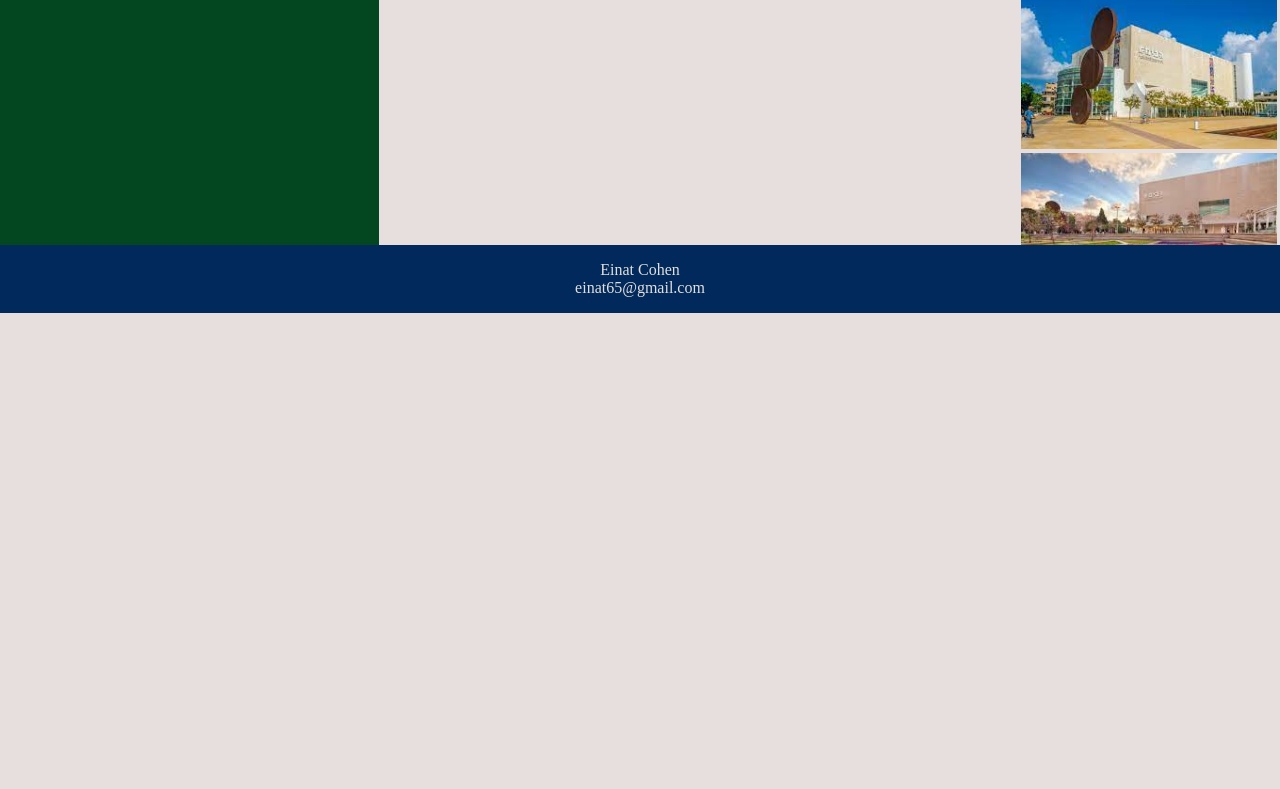
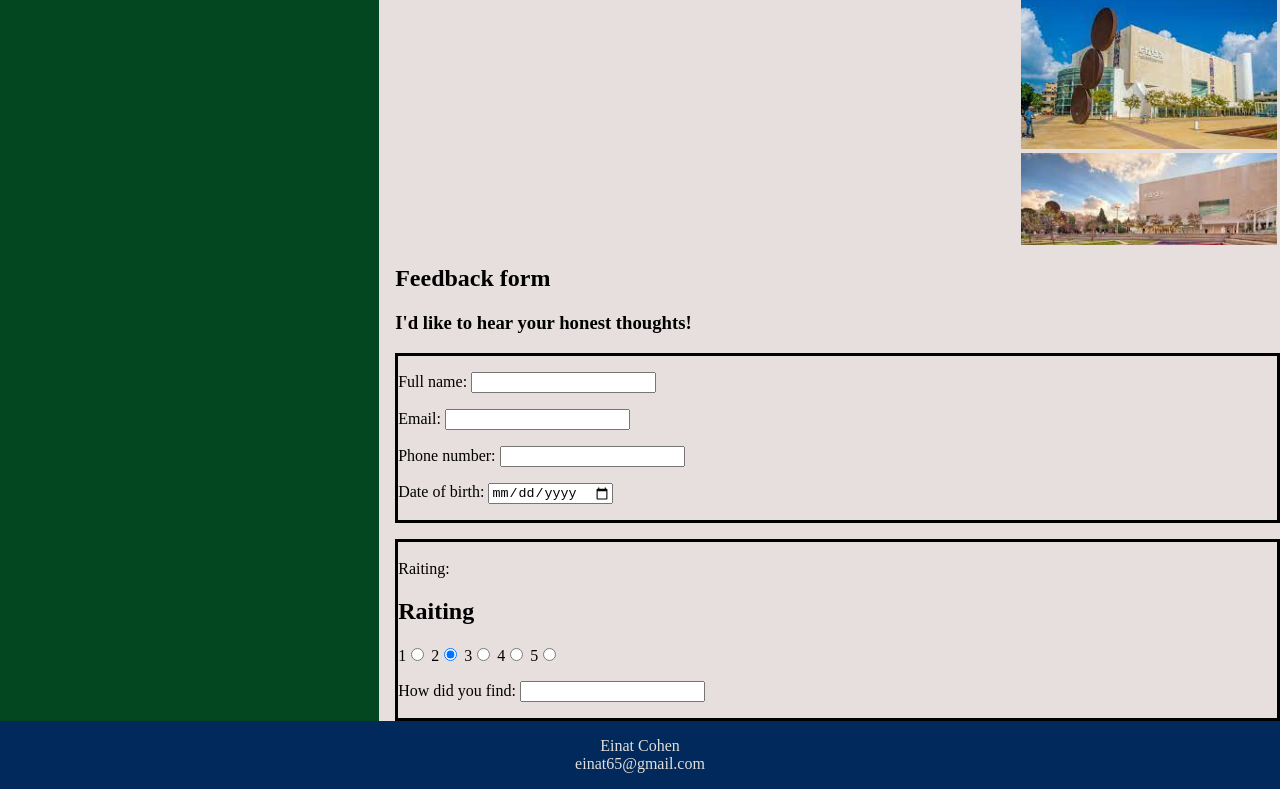
Before and after one commit to einat65/IntroToWebDev, a website: page index.html in a window 1280 px wide. Shown: the part 1883-2672 px from the top of the page. Before the commit the page ends 2196 px from the top, so only its background shows below. Drawn offline with Linux system fonts and the light colour scheme.

Commit message:
final file

```diff
--- a/index.html
+++ b/index.html
@@ -135,6 +135,86 @@
 
                     </section>
 
+
+                            <!-- forms-section -->
+                    <section>
+
+
+        <!DOCTYPE html>
+        <html>
+        <title>Online HTML Editor</title>
+        <head>
+        </head>
+        <body>
+        <h1>Feedback form</h1>
+        <div><h3>I'd like to hear your honest thoughts!</h3></div>
+            <!DOCTYPE html>
+        <html>
+        <head>
+            <title>Form Post</title>
+            <meta charset="UTF-8">
+        </head>
+        <body>
+
+
+        <script>
+        function myFunction() {
+          alert(document.getElementById("myDiv").style.borderColor);
+        }
+        </script>
+
+            <div style="border-style: solid;">
+                <form method="post">
+                <!-- label can contain the element -->
+                <p>
+                    <label>Full name:
+                        <input type="text" name="pet" value=" ">
+                    </label>
+                </p>
+                <!-- label can point to id using for -->
+                <p>
+                    <label for="city">Email:</label>
+                    <input type="text" name="city" id="city">
+                </p>
+
+
+            <p>
+                <label for="pass">Phone number:</label>
+                <input type="password" name="pass" id="pass">
+            </p>
+
+            <p>
+                <label for="b">Date of birth:</label>
+                <input type="date" name="b" id="b">
+            </p>
+        </div>
+            <p>
+
+                   <div style="border-style: solid;">
+                        <br/>
+                <label>Raiting:
+                        <h1>Raiting</h1>
+    <p>
+        <label>1<input type="radio" name="z" value="A"></label>
+
+        <label>2<input type="radio" name="z" value="B" checked></label>
+
+        <label>3<input type="radio" name="z" value="C"></label>
+
+       <label>4<input type="radio" name="z" value="A"></label>
+
+       <label>5<input type="radio" name="z" value="A"></label>
+                </label>
+            </p>
+
+            <p>
+                <label>How did you find:
+                    <input type="number" name="age">
+                </label>
+            </p>
+                    </section>
+
+
                 </div>
             </div>
 
@@ -148,6 +228,13 @@
 
 
 
+
+
+</body>
+</html>
+</body>
+</html>
+
     </body>
 
 </html>
```
Also changed, not shown: about.html (added, +59 -0 lines), main.js (added).
